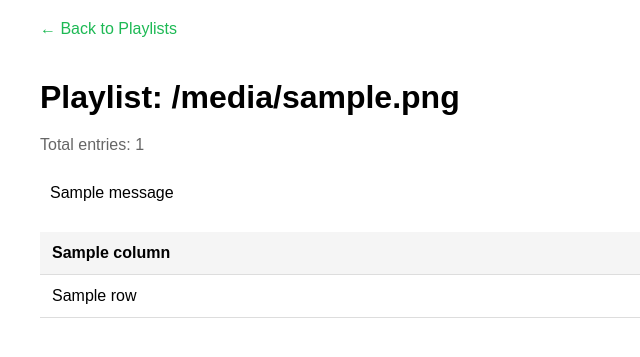
After one commit to maxim75/radio-to-spotify, a Flask app: template templates/view_playlist.html in a window 1280 px wide. The commit adds this page. Shown: the top 357 px of the page, without its empty margins (0-640 px from the left). Run offline with Flask 3, Linux system fonts and the light colour scheme; the template is opened without the code that fills it: most values are stand-ins (such as "Sample title", 1, 10 or a date in 2020); one stand-in notice (Sample message) is shown; parts of the project's set-up code (start-up, migrations or seed data) failed here and were passed over.

Commit message:
add CSV view

```diff
--- a/app.py
+++ b/app.py
@@ -10,6 +10,7 @@ import pandas as pd
 import datetime
 import spotify_playlist
 from urllib.parse import urlencode
+from io import StringIO
 
 AWS_ACCESS_KEY_ID = os.environ.get("AWS_ACCESS_KEY_ID")
 
@@ -188,6 +189,32 @@ def create_playlists():
         flash(f"Error creating playlists: {str(e)}", 'error')
         return redirect(url_for('list_playlists'))
 
+@app.route('/playlists/view/<path:file_name>')
+def view_playlist(file_name):
+    """View contents of a specific CSV file"""
+    try:
+        # Download CSV content
+        csv_content = playlist_upload.download_file_from_s3("radio-playlists", file_name)
+        if not csv_content:
+            flash(f'Failed to download file: {file_name}', 'error')
+            return redirect(url_for('list_playlists'))
+
+        # Parse CSV content into a DataFrame
+        df = pd.read_csv(StringIO(csv_content))
+
+        # Convert DataFrame to list of dictionaries for template
+        data = df.to_dict('records')
+        columns = df.columns.tolist()
+
+        return render_template('view_playlist.html',
+                           file_name=file_name,
+                           data=data,
+                           columns=columns)
+    except Exception as e:
+        logging.error(f"Error viewing playlist {file_name}: {e}")
+        flash(f"Error viewing playlist: {str(e)}", 'error')
+        return redirect(url_for('list_playlists'))
+
 if __name__ == '__main__':
     # In development, use flask run command instead
     # This will only be used when running python app.py directly
--- /dev/null
+++ b/templates/view_playlist.html
@@ -0,0 +1,92 @@
+<!DOCTYPE html>
+<html>
+<head>
+    <title>View Playlist - {{ file_name }}</title>
+    <style>
+        body {
+            font-family: Arial, sans-serif;
+            max-width: 1200px;
+            margin: 0 auto;
+            padding: 20px;
+        }
+        h1 {
+            margin-bottom: 20px;
+        }
+        .back-link {
+            display: inline-block;
+            margin-bottom: 20px;
+            color: #1DB954;
+            text-decoration: none;
+        }
+        .back-link:hover {
+            text-decoration: underline;
+        }
+        table {
+            width: 100%;
+            border-collapse: collapse;
+            margin-top: 20px;
+        }
+        th, td {
+            padding: 12px;
+            text-align: left;
+            border-bottom: 1px solid #ddd;
+        }
+        th {
+            background-color: #f5f5f5;
+            font-weight: bold;
+        }
+        tr:hover {
+            background-color: #f9f9f9;
+        }
+        .status-message {
+            padding: 10px;
+            margin: 10px 0;
+            border-radius: 4px;
+        }
+        .error {
+            background-color: #f2dede;
+            color: #a94442;
+            border: 1px solid #ebccd1;
+        }
+        .file-info {
+            color: #666;
+            margin-bottom: 20px;
+        }
+    </style>
+</head>
+<body>
+    <a href="{{ url_for('list_playlists') }}" class="back-link">← Back to Playlists</a>
+    <h1>Playlist: {{ file_name }}</h1>
+
+    <div class="file-info">
+        <p>Total entries: {{ data|length }}</p>
+    </div>
+
+    {% with messages = get_flashed_messages(with_categories=true) %}
+        {% if messages %}
+            {% for category, message in messages %}
+                <div class="status-message {{ category }}">{{ message }}</div>
+            {% endfor %}
+        {% endif %}
+    {% endwith %}
+
+    <table>
+        <thead>
+            <tr>
+                {% for column in columns %}
+                <th>{{ column }}</th>
+                {% endfor %}
+            </tr>
+        </thead>
+        <tbody>
+            {% for row in data %}
+            <tr>
+                {% for column in columns %}
+                <td>{{ row[column] }}</td>
+                {% endfor %}
+            </tr>
+            {% endfor %}
+        </tbody>
+    </table>
+</body>
+</html>
```
Also changed, not shown: templates/playlists.html (+26 -4 lines).
